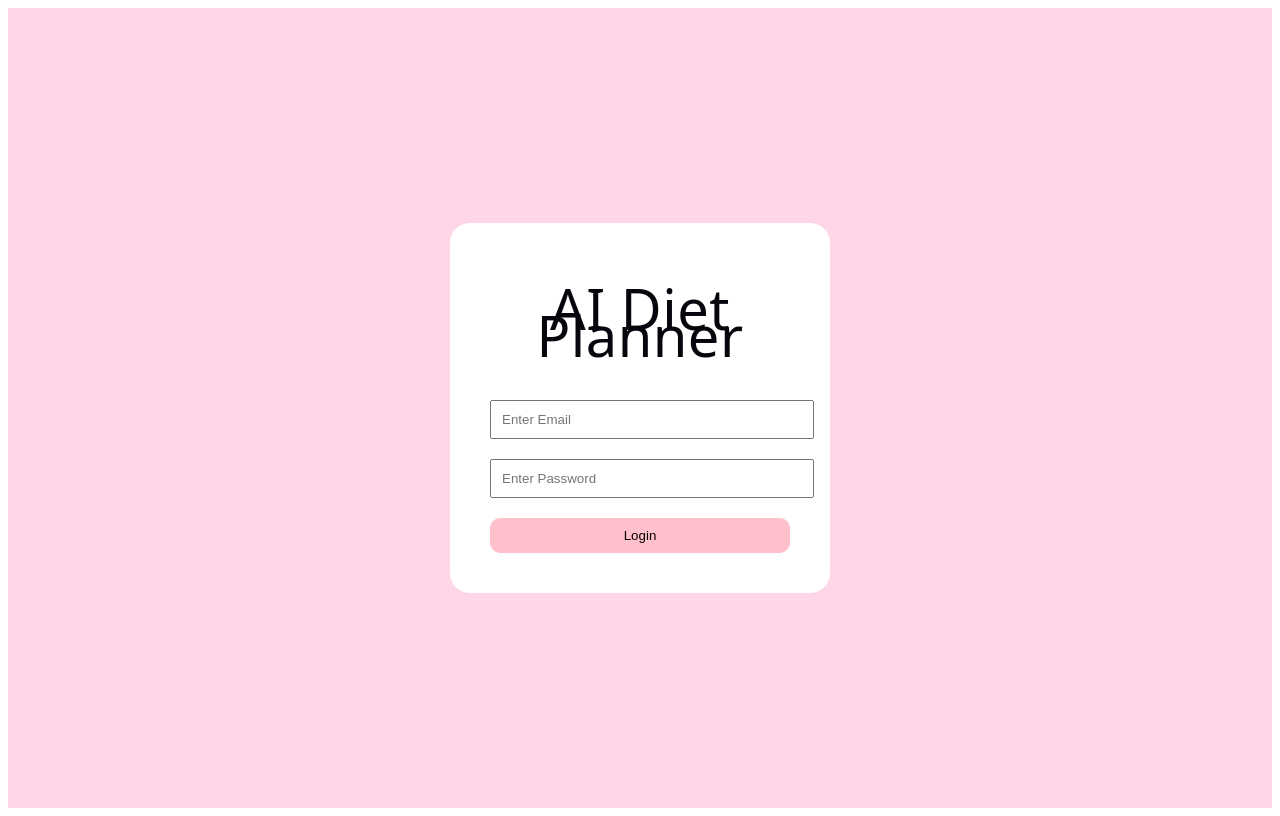
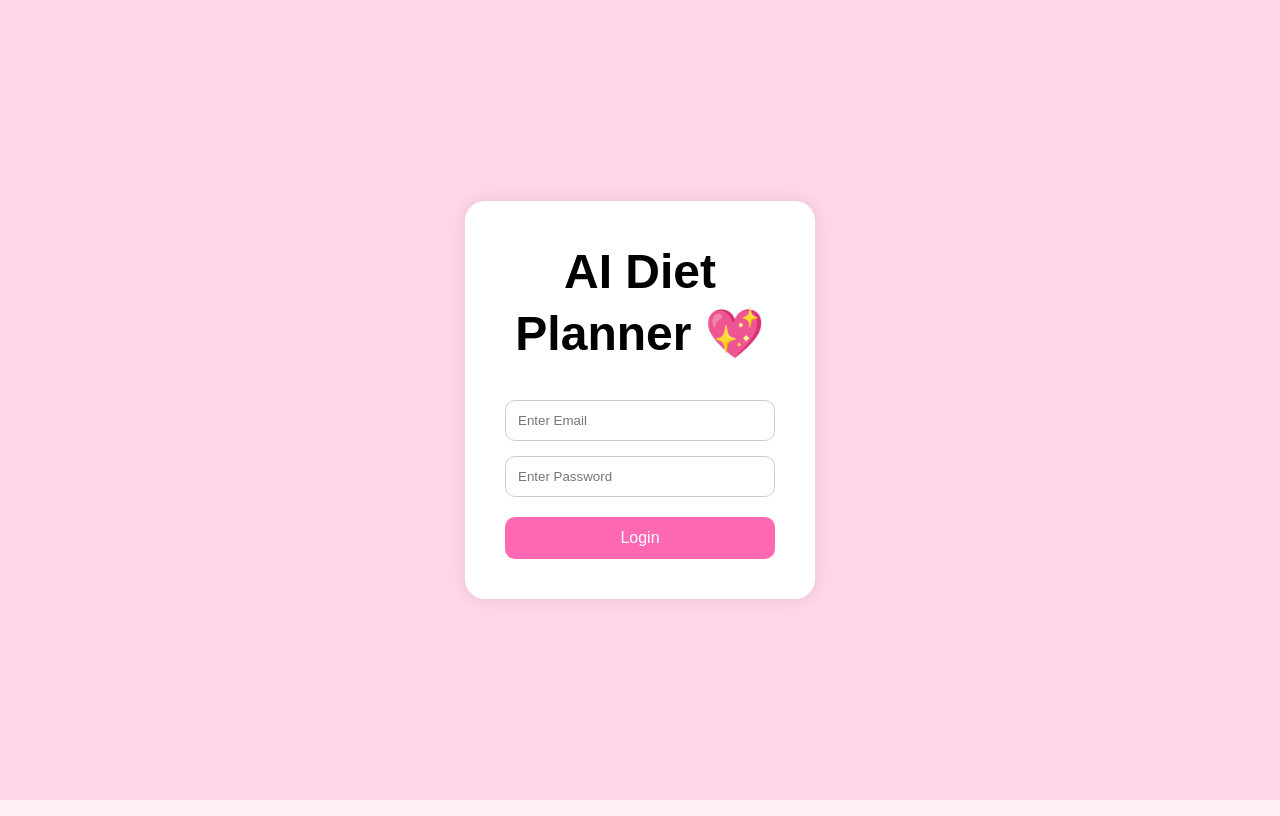
Before and after one commit to faiqayk/AI-Diet-Planner, a React (Vite) app in the folder client/: page / in a window 1280 px wide. Built offline with nearby package versions, Linux system fonts and the light colour scheme.

Commit message:
Fix login page heading overlap

```diff
--- a/client/src/App.css
+++ b/client/src/App.css
@@ -113,3 +113,11 @@ button {
   background: #2c2c2c;
   color: white;
 }
+.login-title {
+  font-size: 42px !important;
+  line-height: 1.3 !important;
+  letter-spacing: normal !important;
+  margin-bottom: 20px !important;
+  text-align: center;
+  color: #ff1493;
+}
--- a/client/src/index.css
+++ b/client/src/index.css
@@ -1,104 +1,67 @@
-:root {
-  --text: #6b6375;
-  --text-h: #08060d;
-  --bg: #fff;
-  --border: #e5e4e7;
-  --code-bg: #f4f3ec;
-  --accent: #aa3bff;
-  --accent-bg: rgba(170, 59, 255, 0.1);
-  --accent-border: rgba(170, 59, 255, 0.5);
-  --social-bg: rgba(244, 243, 236, 0.5);
-  --shadow:
-    rgba(0, 0, 0, 0.1) 0 10px 15px -3px, rgba(0, 0, 0, 0.05) 0 4px 6px -2px;
+/* RESET */
 
-  --sans: system-ui, 'Segoe UI', Roboto, sans-serif;
-  --heading: system-ui, 'Segoe UI', Roboto, sans-serif;
-  --mono: ui-monospace, Consolas, monospace;
-
-  font: 18px/145% var(--sans);
-  letter-spacing: 0.18px;
-  color-scheme: light dark;
-  color: var(--text);
-  background: var(--bg);
-  font-synthesis: none;
-  text-rendering: optimizeLegibility;
-  -webkit-font-smoothing: antialiased;
-  -moz-osx-font-smoothing: grayscale;
-
-  @media (max-width: 1024px) {
-    font-size: 16px;
-  }
+* {
+  margin: 0;
+  padding: 0;
+  box-sizing: border-box;
 }
 
-@media (prefers-color-scheme: dark) {
-  :root {
-    --text: #9ca3af;
-    --text-h: #f3f4f6;
-    --bg: #16171d;
-    --border: #2e303a;
-    --code-bg: #1f2028;
-    --accent: #c084fc;
-    --accent-bg: rgba(192, 132, 252, 0.15);
-    --accent-border: rgba(192, 132, 252, 0.5);
-    --social-bg: rgba(47, 48, 58, 0.5);
-    --shadow:
-      rgba(0, 0, 0, 0.4) 0 10px 15px -3px, rgba(0, 0, 0, 0.25) 0 4px 6px -2px;
-  }
+/* BODY */
 
-  #social .button-icon {
-    filter: invert(1) brightness(2);
-  }
+body {
+  margin: 0;
+  padding: 0;
+  overflow-x: hidden;
+  font-family: Arial, sans-serif;
+  background: #fff0f5;
 }
 
-
+/* ROOT */
 
 #root {
   width: 100%;
+  min-height: 100vh;
   margin: 0;
-  text-align: left;
-  display: block;
+  padding: 0;
 }
 
-h1,
-h2 {
-  font-family: var(--heading);
-  font-weight: 500;
-  color: var(--text-h);
+/* HEADINGS */
+
+h1 {
+  font-size: 48px;
+  line-height: 1.3;
+  letter-spacing: normal;
+  margin-bottom: 20px;
+  font-weight: 700;
 }
 
-h1 {
-  font-size: 56px;
-  letter-spacing:0.5px;
-  margin: 32px 0;
-  @media (max-width: 1024px) {
-    font-size: 36px;
-    margin: 20px 0;
-  }
-}
 h2 {
   font-size: 24px;
-  line-height: 118%;
-  letter-spacing: -0.24px;
-  margin: 0 0 8px;
-  @media (max-width: 1024px) {
-    font-size: 20px;
-  }
+  line-height: 1.3;
+  margin-bottom: 10px;
 }
+
 p {
   margin: 0;
 }
 
-code,
-.counter {
-  font-family: var(--mono);
-  display: inline-flex;
-  border-radius: 4px;
-  color: var(--text-h);
+/* FORM ELEMENTS */
+
+input,
+select,
+button,
+textarea {
+  font-family: Arial, sans-serif;
 }
 
-code {
-  font-size: 15px;
-  line-height: 135%;
-  padding: 4px 8px;
-  background: var(--code-bg);
+/* MOBILE */
+
+@media (max-width: 768px) {
+  h1 {
+    font-size: 36px;
+  }
+
+  h2 {
+    font-size: 20px;
+  }
 }
--- a/client/src/pages/Login.jsx
+++ b/client/src/pages/Login.jsx
@@ -1,7 +1,6 @@
 import { useNavigate } from "react-router-dom";
 
 export default function Login() {
-
   const navigate = useNavigate();
 
   const handleLogin = () => {
@@ -23,19 +22,25 @@ export default function Login() {
           background: "white",
           padding: "40px",
           borderRadius: "20px",
-          width: "300px",
+          width: "350px",
           textAlign: "center",
+          boxShadow: "0 0 15px rgba(0,0,0,0.1)",
         }}
       >
-        <h1>AI Diet Planner</h1>
+        <h1 className="login-title">
+          AI Diet Planner 💖
+        </h1>
 
         <input
           type="email"
           placeholder="Enter Email"
           style={{
             width: "100%",
-            padding: "10px",
-            marginTop: "20px",
+            padding: "12px",
+            marginTop: "15px",
+            border: "1px solid #ccc",
+            borderRadius: "10px",
+            boxSizing: "border-box",
           }}
         />
 
@@ -44,8 +49,11 @@ export default function Login() {
           placeholder="Enter Password"
           style={{
             width: "100%",
-            padding: "10px",
-            marginTop: "20px",
+            padding: "12px",
+            marginTop: "15px",
+            border: "1px solid #ccc",
+            borderRadius: "10px",
+            boxSizing: "border-box",
           }}
         />
 
@@ -53,11 +61,14 @@ export default function Login() {
           onClick={handleLogin}
           style={{
             marginTop: "20px",
-    padding: "10px",
+            padding: "12px",
             width: "100%",
-    background: "pink",
+            background: "hotpink",
+            color: "white",
             border: "none",
             borderRadius: "10px",
+            cursor: "pointer",
+            fontSize: "16px",
           }}
         >
           Login
```
Lines whose indentation alone changed are shown as unchanged.
